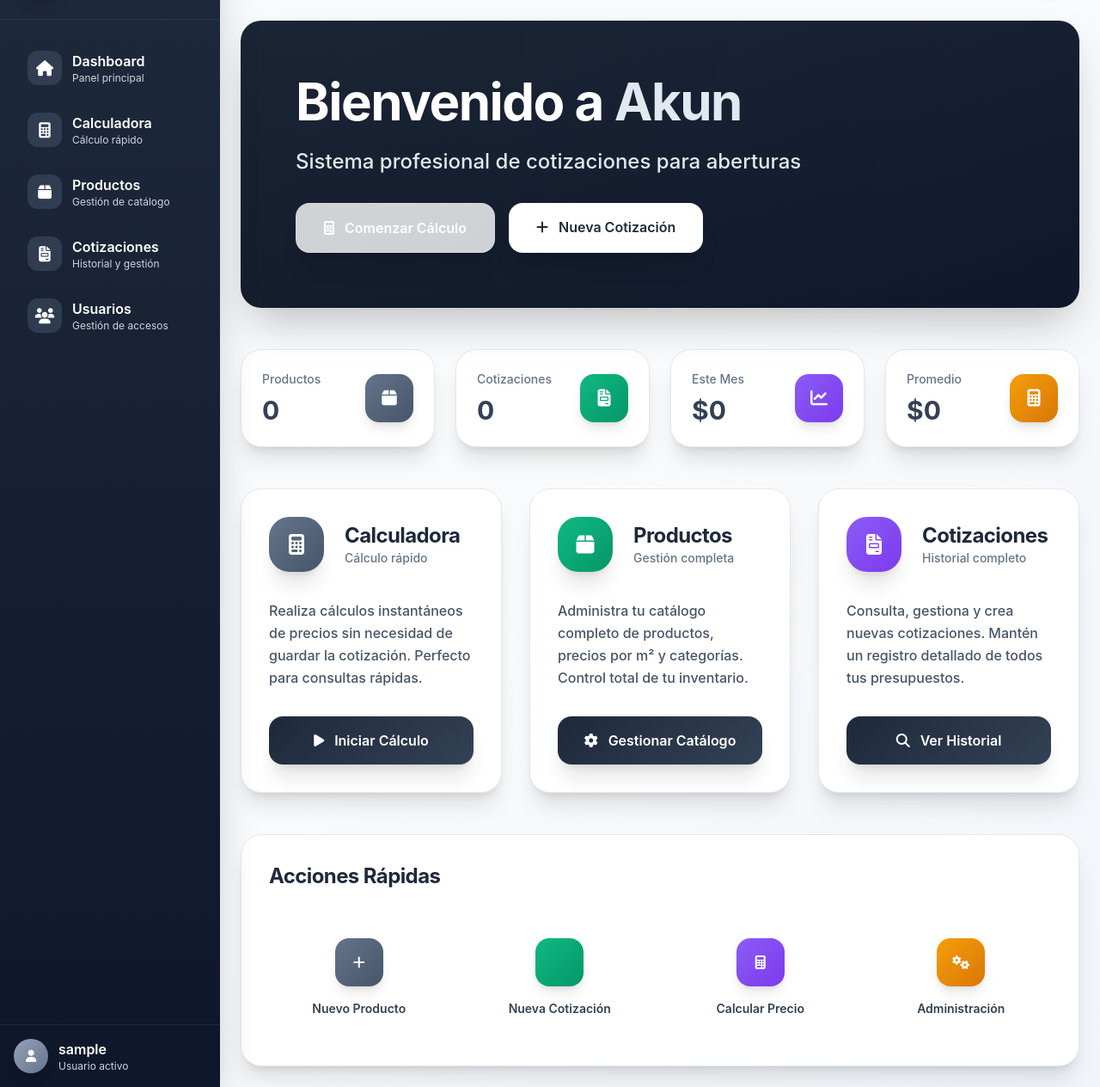
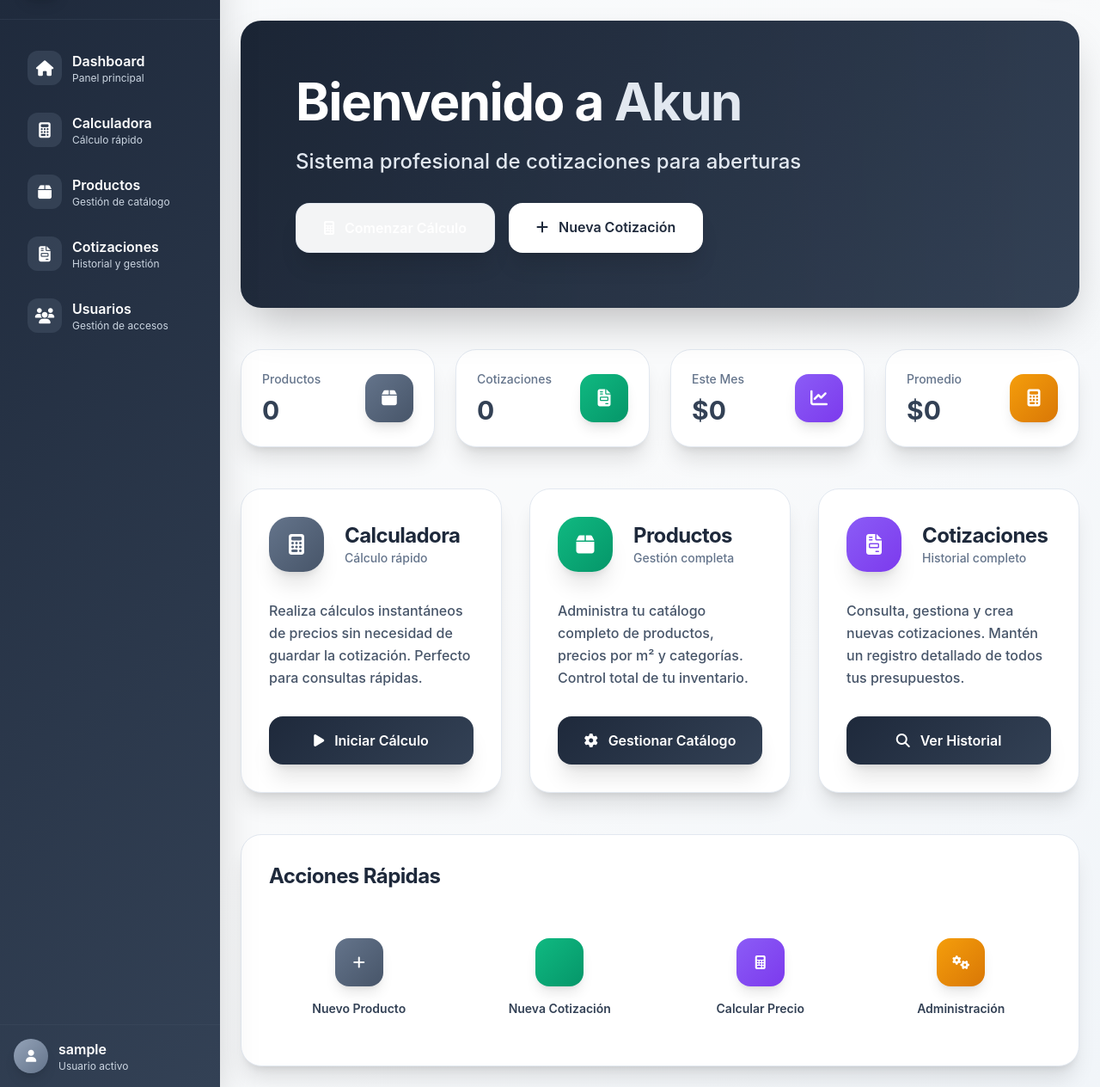
Before and after one commit to Mkdir-arg/akunCalcu, a Django app: page /home/ in a window 1280 px wide. Shown: the part 74-1338 px from the top of the page at 86% size. Run offline with Django 4.2, Linux system fonts and the light colour scheme; the visitor is signed in with stand-in values (Sample User, id 1); data that the repository does not hold is empty; some libraries are stand-ins or nearby versions.

Commit message:
AKUN1234!

```diff
--- a/akuna_calc/static/css/themes.css
+++ b/akuna_calc/static/css/themes.css
@@ -3,9 +3,12 @@
     --bg-primary: #f8fafc;
     --bg-secondary: #ffffff;
     --bg-tertiary: #f1f5f9;
+    --bg-hero: #1e293b;
+    --bg-hero-secondary: #334155;
     --text-primary: #1e293b;
     --text-secondary: #475569;
     --text-tertiary: #64748b;
+    --text-on-dark: #ffffff;
     --border-primary: #e2e8f0;
     --border-secondary: #cbd5e1;
     --accent-primary: #1e293b;
@@ -19,9 +22,12 @@
     --bg-primary: #0f172a;
     --bg-secondary: #1e293b;
     --bg-tertiary: #334155;
+    --bg-hero: #1e293b;
+    --bg-hero-secondary: #0f172a;
     --text-primary: #f8fafc;
     --text-secondary: #cbd5e1;
     --text-tertiary: #94a3b8;
+    --text-on-dark: #ffffff;
     --border-primary: #334155;
     --border-secondary: #475569;
     --accent-primary: #3b82f6;
@@ -67,14 +73,16 @@
 
 /* Glass effect */
 .glass-effect {
-    background: var(--bg-secondary);
+    background: rgba(255, 255, 255, 0.9);
     backdrop-filter: blur(20px);
     border: 1px solid var(--border-primary);
+    color: var(--text-primary);
 }
 
 [data-theme="dark"] .glass-effect {
     background: rgba(30, 41, 59, 0.8);
     border: 1px solid var(--border-primary);
+    color: var(--text-on-dark);
 }
 
 /* Sidebar */
@@ -118,6 +126,15 @@
 
 .bg-gradient-to-r {
     background: linear-gradient(to right, var(--accent-primary) 0%, var(--accent-secondary) 100%);
+}
+
+/* Hero section gradients */
+.from-primary {
+    background: linear-gradient(135deg, var(--bg-hero) 0%, var(--bg-hero-secondary) 100%) !important;
+}
+
+.to-accent {
+    background: linear-gradient(135deg, var(--bg-hero) 0%, var(--bg-hero-secondary) 100%) !important;
 }
 
 /* Theme toggle button */
@@ -181,6 +198,15 @@
         background: rgba(30, 41, 59, 0.8) !important;
         color: white !important;
     }
+
+    /* Hero section text */
+    .text-white {
+        color: #ffffff !important;
+    }
+
+    .text-slate-200 {
+        color: #e2e8f0 !important;
+    }
 }
 
 /* Smooth transitions for theme changes */
@@ -198,3 +224,40 @@
 [data-theme="dark"] .bg-slate-50 { background-color: var(--bg-tertiary) !important; }
 [data-theme="dark"] .border-slate-200 { border-color: var(--border-primary) !important; }
 [data-theme="dark"] .border-slate-300 { border-color: var(--border-secondary) !important; }
+
+/* Light theme specific fixes */
+[data-theme="light"] .bg-gradient-to-br.from-primary {
+    background: linear-gradient(135deg, #1e293b 0%, #334155 100%) !important;
+}
+
+[data-theme="light"] .text-white {
+    color: #ffffff !important;
+}
+
+[data-theme="light"] .text-slate-200 {
+    color: #e2e8f0 !important;
+}
+
+/* Total calculator header fix */
+[data-theme="light"] .glass-effect {
+    background: rgba(255, 255, 255, 0.95) !important;
+    color: #1e293b !important;
+    border: 1px solid rgba(226, 232, 240, 0.8) !important;
+}
+
+/* Hero section in light theme */
+[data-theme="light"] .from-primary.to-accent {
+    background: linear-gradient(135deg, #1e293b 0%, #334155 100%) !important;
+    color: white !important;
+}
+
+/* Ensure text contrast in hero */
+[data-theme="light"] .from-primary .text-white,
+[data-theme="light"] .to-accent .text-white {
+    color: #ffffff !important;
+}
+
+[data-theme="light"] .from-primary .text-slate-200,
+[data-theme="light"] .to-accent .text-slate-200 {
+    color: #e2e8f0 !important;
+}
```
